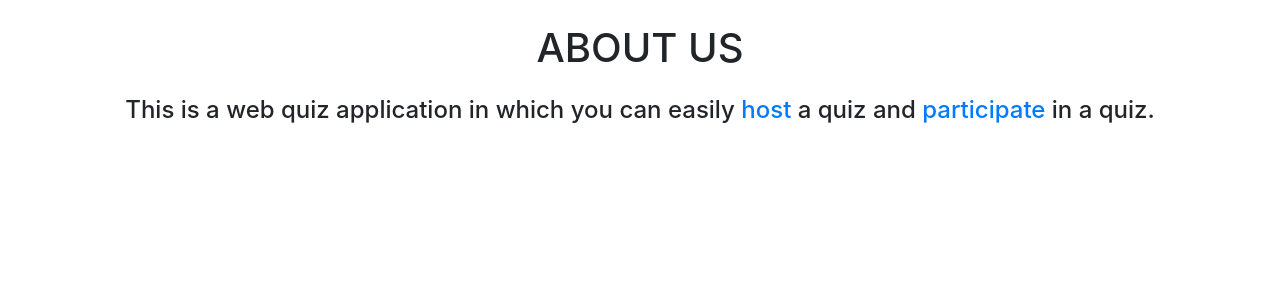
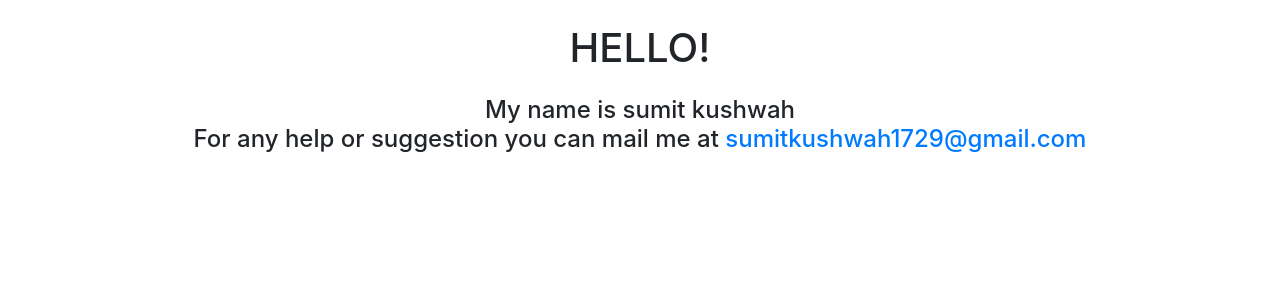
Before and after one commit to sumit-kushwah/wia, a PHP site: page /Aboutus.php in a window 1280 px wide. Shown: the top 300 px of the page. Run offline with PHP 8.4, Linux system fonts and the light colour scheme.

Commit message:
cotact us added

```diff
--- a/Aboutus.php
+++ b/Aboutus.php
@@ -8,10 +8,10 @@
 </head>
 <body>
 	<div class="container mt-4 ">
-		<h1 class="text-center">ABOUT US</h1>
+		<h1 class="text-center">HELLO!</h1>
 	</div>
 	<div class="text-center mt-4">
-		<h4>This is a web quiz application in which you can easily <a href="host_quiz_ask.php">host</a> a quiz and <a href="home_page.php">participate</a> in a quiz. <br>
+		<h4>My name is sumit kushwah <br> For any help or suggestion you can mail me at <a href="sumitkushwah1729@gmail.com">sumitkushwah1729@gmail.com</a>
 			</h4>
 	</div>
 </body>
--- a/index.php
+++ b/index.php
@@ -204,7 +204,7 @@
 <br>
 <br>
 	<nav class=" bottom text-center mb-4">
-  <head>No rights reserved every byte is </head><a href="https://en.wikipedia.org/wiki/Open-source_license">open source</a>
+  <head>No rights reserved every byte is <a href="https://en.wikipedia.org/wiki/Open-source_license">open source</a> | <a href="Aboutus.php">contact</a></head>
 </nav>
 
 <script type="text/javascript">
```
